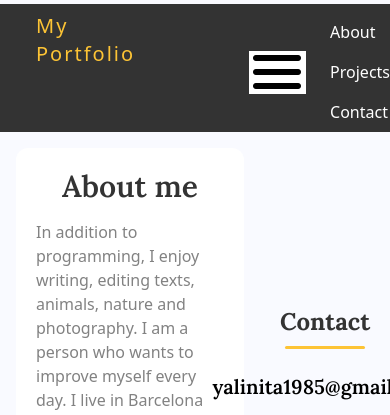
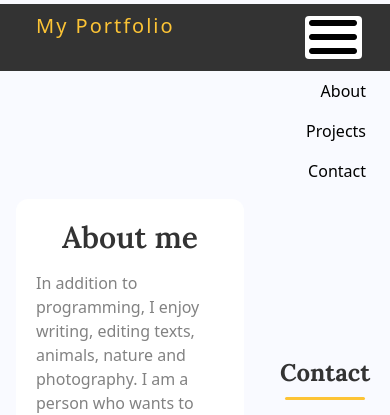
Before and after one commit to yali1986/MyPortfolio, a website: page about.html in a window 390 px wide. Both pictures are taken after a click on the button 357 px from the left and 41 px from the top of the page. Shown: the top 415 px of the page. Drawn offline with Linux system fonts and the light colour scheme.

Commit message:
hamburger menu fixed in the about page

```diff
--- a/about.html
+++ b/about.html
@@ -36,19 +36,19 @@
 
 
       <!-- menu hamburger small screens -->
-      <div class="space-x-10 w-1/2 justify-end flex md:hidden mr-1 sm:mr-4 mt-2">
-        <button id="hamburger" class="items-center rounded overflow-hidden">
+      <div class="space-x-10 w-1/2 justify-end flex items-center md:hidden mr-1 sm:mr-4 my-1">
+        <button id="hamburger" class="items-center rounded overflow-hidden mr-6">
           <img src="./assets/icons/menu-collapse.webp" alt="menu collapse icon" aria-label="menu navbar">
         </button>
       </div>
 
-      <!-- dropdown menu on small screens -->
-      <div id="mobile-menu" class="hidden md:hidden flex-col items-start space-y-4 pl-5 mt-2">
-        <p>About</p>
-        <a href="index.html#projects">Projects</a>
-        <a href="index.html#contacts">Contact</a>
-      </div>
     </nav>
+    <!-- dropdown menu on small screens -->
+    <div id="mobile-menu" class="hidden md:hidden flex-col items-end space-y-4 pl-5 mt-2 mr-6">
+      <a href="about.html">About</a>
+      <a href="#projects">Projects</a>
+      <a href="#contacts">Contact</a>
+    </div>
   </header>
 
   <main>
```
